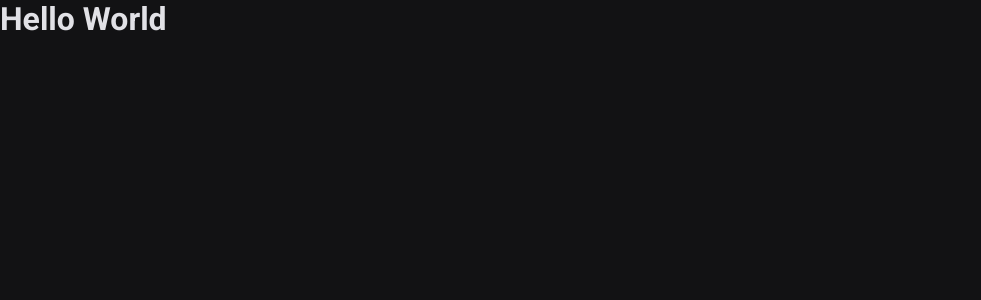
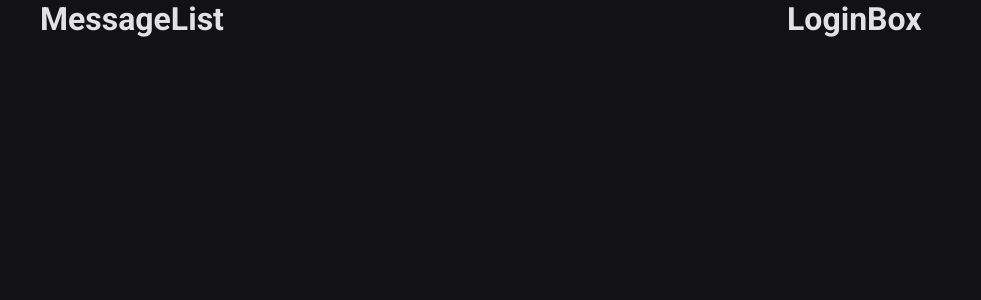
Before and after one commit to tallescorradini/web-heat, a React (Vite) app: page / in a window 1280 px wide. Shown: the top 300 px of the page, without its empty margins (0-981 px from the left). Built offline with nearby package versions, Linux system fonts and the light colour scheme.

Commit message:
feat: project components setup

```diff
--- a/package.json
+++ b/package.json
@@ -8,7 +8,8 @@
   },
   "dependencies": {
     "react": "^17.0.0",
-    "react-dom": "^17.0.0"
+    "react-dom": "^17.0.0",
+    "sass": "^1.43.2"
   },
   "devDependencies": {
     "@types/react": "^17.0.0",
--- /dev/null
+++ b/src/App.module.scss
@@ -0,0 +1,10 @@
+.contentWrapper {
+  max-width: 1200px;
+  height: 100vh;
+  margin: 0 auto;
+
+  display: grid;
+  grid-template-columns: 1fr 453px;
+  column-gap: 120px;
+  position: relative;
+}
--- a/src/App.tsx
+++ b/src/App.tsx
@@ -1,3 +1,12 @@
+import styles from "./App.module.scss";
+import { LoginBox } from "./components/LoginBox/LoginBox";
+import { MessageList } from "./components/MessageList/MessageList";
+
 export function App() {
-  return <h1>Hello World</h1>;
+  return (
+    <main className={styles.contentWrapper}>
+      <MessageList />
+      <LoginBox />
+    </main>
+  );
 }
--- /dev/null
+++ b/src/components/LoginBox/LoginBox.tsx
@@ -0,0 +1,3 @@
+export function LoginBox() {
+  return <h1>LoginBox</h1>;
+}
--- /dev/null
+++ b/src/components/MessageList/MessageList.tsx
@@ -0,0 +1,3 @@
+export function MessageList() {
+  return <h1>MessageList</h1>;
+}
--- /dev/null
+++ b/src/components/SendMessageForm/SendMesageForm.tsx
@@ -0,0 +1,3 @@
+export function SendMesageForm() {
+  return <h1>SendMesageForm</h1>;
+}
```
Also changed, not shown: 1 other file (tests, documents, lock files or other folders).
